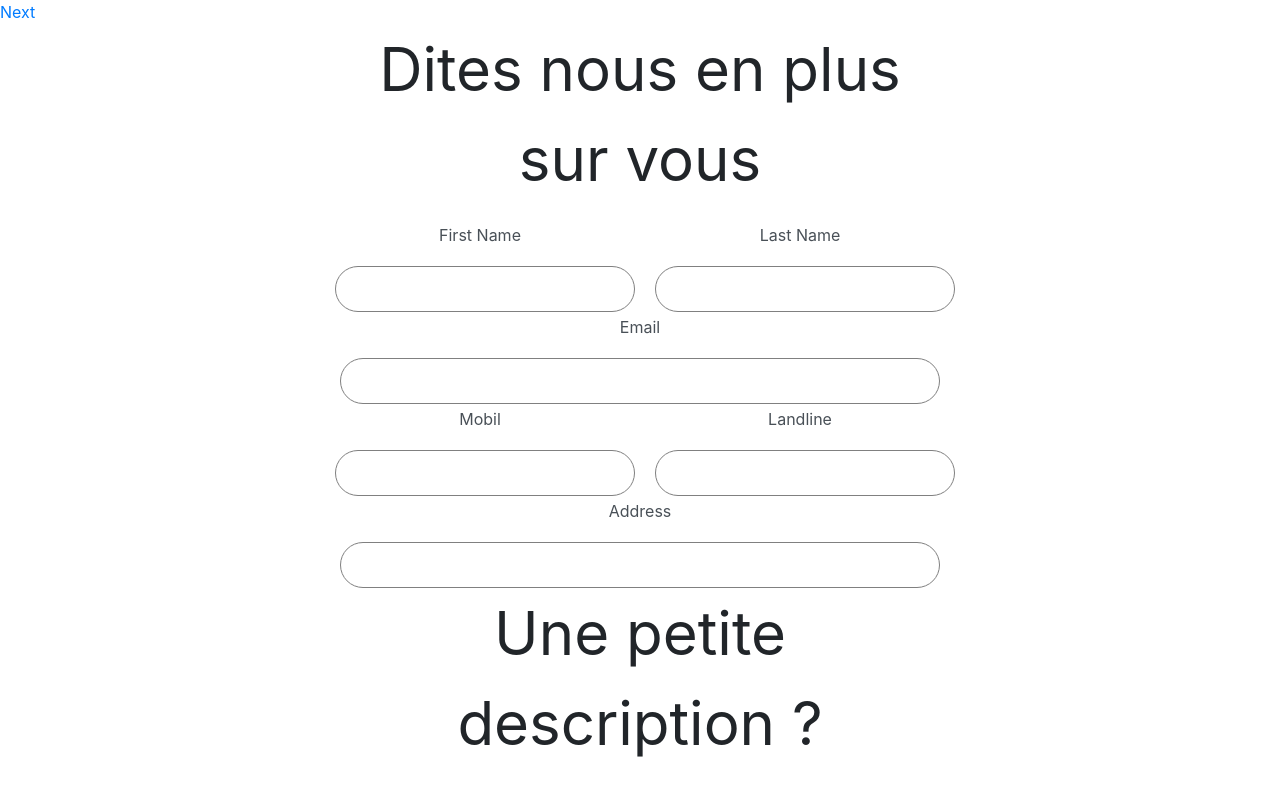
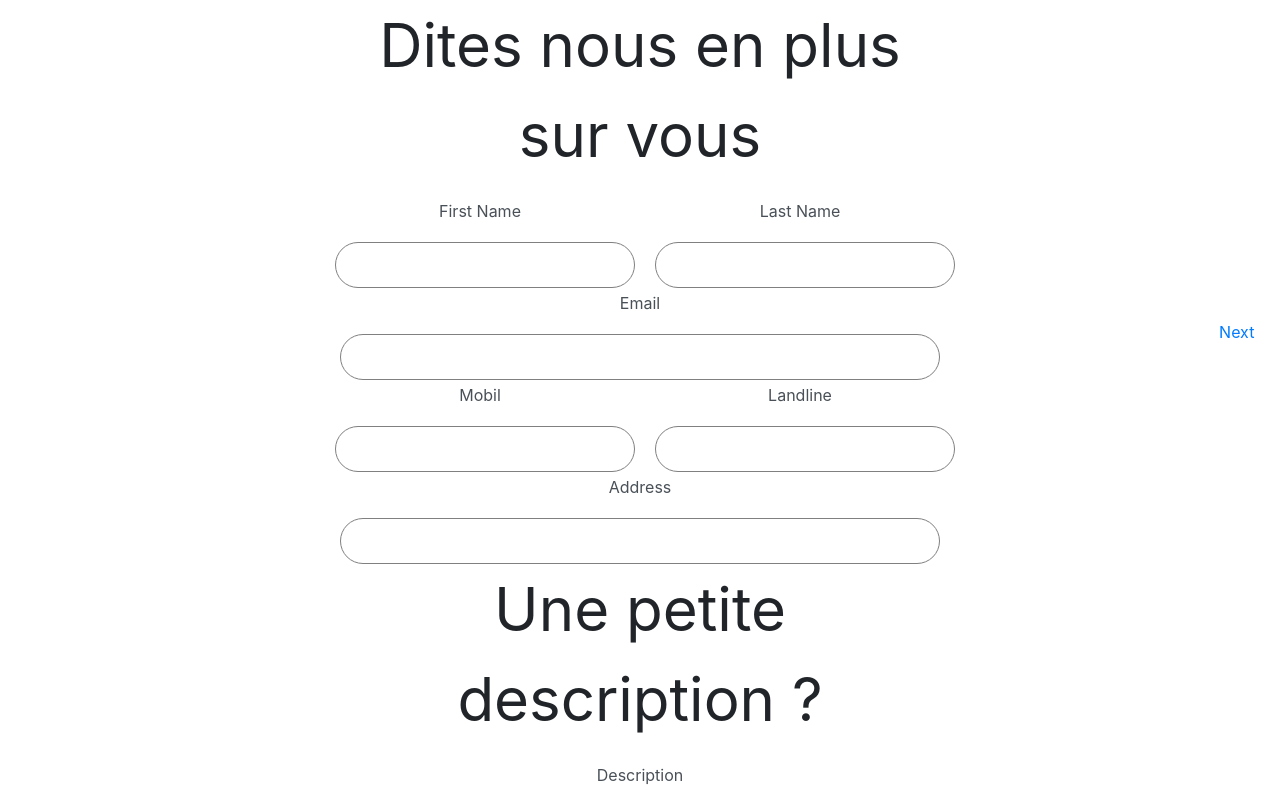
Before and after one commit to unkls/hireme, a React (Create React App) app: page / in a window 1280 px wide. Shown: the top 790 px of the page. Built offline with nearby package versions, Linux system fonts and the light colour scheme.

Commit message:
Skills_Form : Add stars additions to rate the level

```diff
--- a/src/App.css
+++ b/src/App.css
@@ -29,10 +29,11 @@
   height: 200px;
 }
 
-.submit{
-  width: 50px;
-  height: 50px;
-  align-items: center;
+#submit{
+  float: right;
+  display: inline;
+  margin-top: 25%;
+  margin-right: 2%;
 }
 
 #select_skills{
--- a/src/components/ListSkills.js
+++ b/src/components/ListSkills.js
@@ -1,6 +1,6 @@
 import React, { Component } from 'react';
 import '../App.css';
-import StarRatingComponent from 'react-star-rating-component';
+import StarRating from './StarRating';
 
 class ListSkills extends Component {
   constructor() {
@@ -12,27 +12,20 @@ class ListSkills extends Component {
   }
 
   onStarClick(nextValue, prevValue, name) {
-  this.setState({rating: nextValue});
-}
+    this.setState({rating: nextValue});
+  }
 
   render() {
         const { rating } = this.state;
     return (
       <ul>
         {this.props.list.map(function(listValue){
-          return
+          return(
           <li key={listValue}>
-          {listValue}
-          <div>
-            <h2>Rating from state: {rating}</h2>
-            <StarRatingComponent
-              name="rate1"
-              starCount={10}
-              value={rating}
-              onStarClick={this.onStarClick.bind(this)}
-            />
-          </div>
-          </li>;
+            {listValue}
+            <StarRating />
+          </li>
+        )
         })}
       </ul>
     );
--- a/src/components/SignIn2.js
+++ b/src/components/SignIn2.js
@@ -51,7 +51,7 @@ class Signin2 extends Component {
                                   onClick={this.handleKeyPress}
                                 />
 
-                            <ListSkills list={data[0]} />
+                            <ListSkills list={data[0]}/>
 
                         </div>
 
--- /dev/null
+++ b/src/components/StarRating.js
@@ -0,0 +1,34 @@
+import React from 'react';
+import ReactDOM from 'react-dom';
+import StarRatingComponent from 'react-star-rating-component';
+
+class StarRating extends React.Component {
+  constructor() {
+    super();
+
+    this.state = {
+      rating: 1
+    };
+  }
+
+  onStarClick(nextValue, prevValue, name) {
+    this.setState({rating: nextValue});
+  }
+
+  render() {
+    const { rating } = this.state;
+
+    return (
+      <div>
+        <StarRatingComponent
+          name="rate1"
+          starCount={5}
+          value={rating}
+          onStarClick={this.onStarClick.bind(this)}
+        />
+      </div>
+    );
+  }
+}
+
+export default StarRating
```
